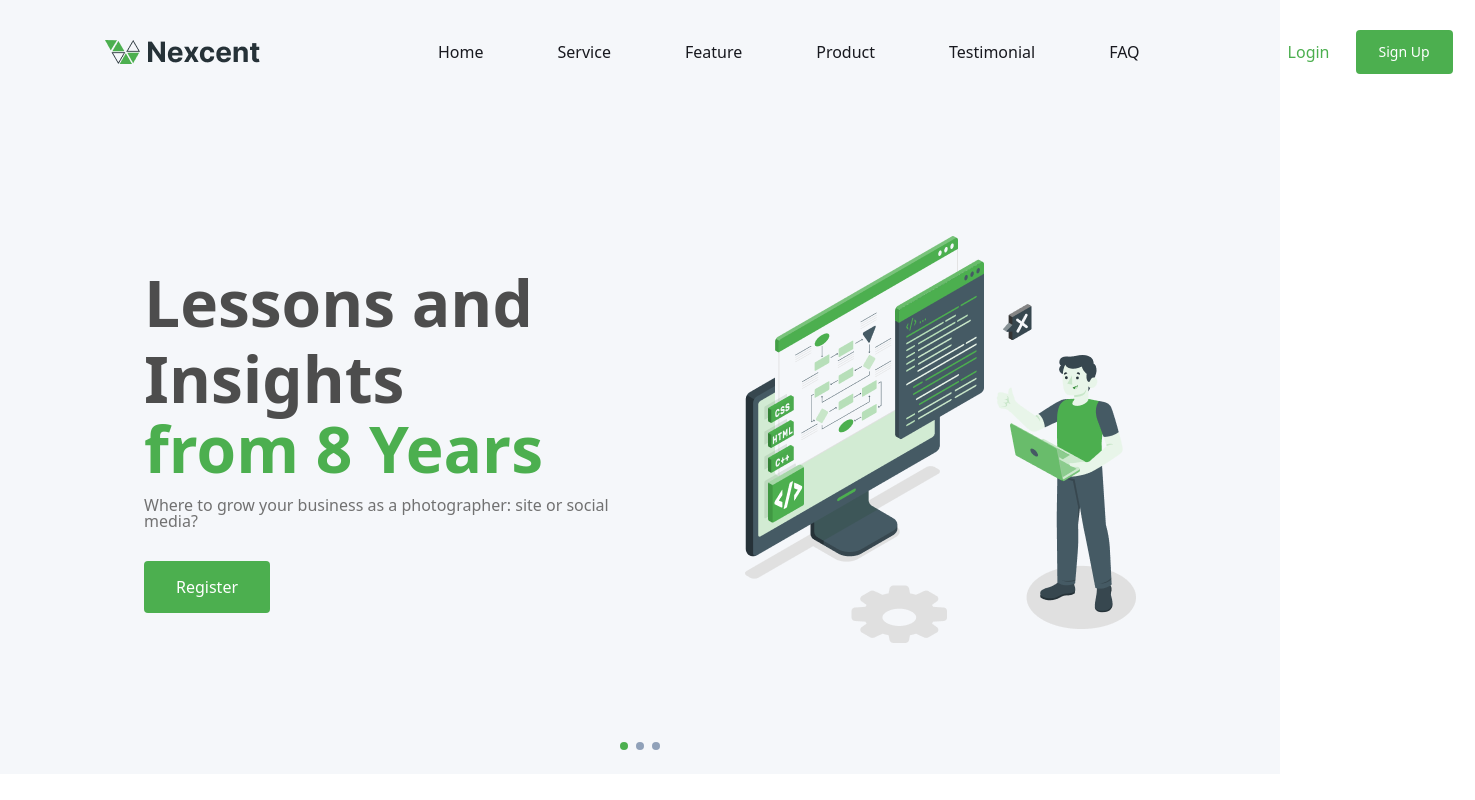
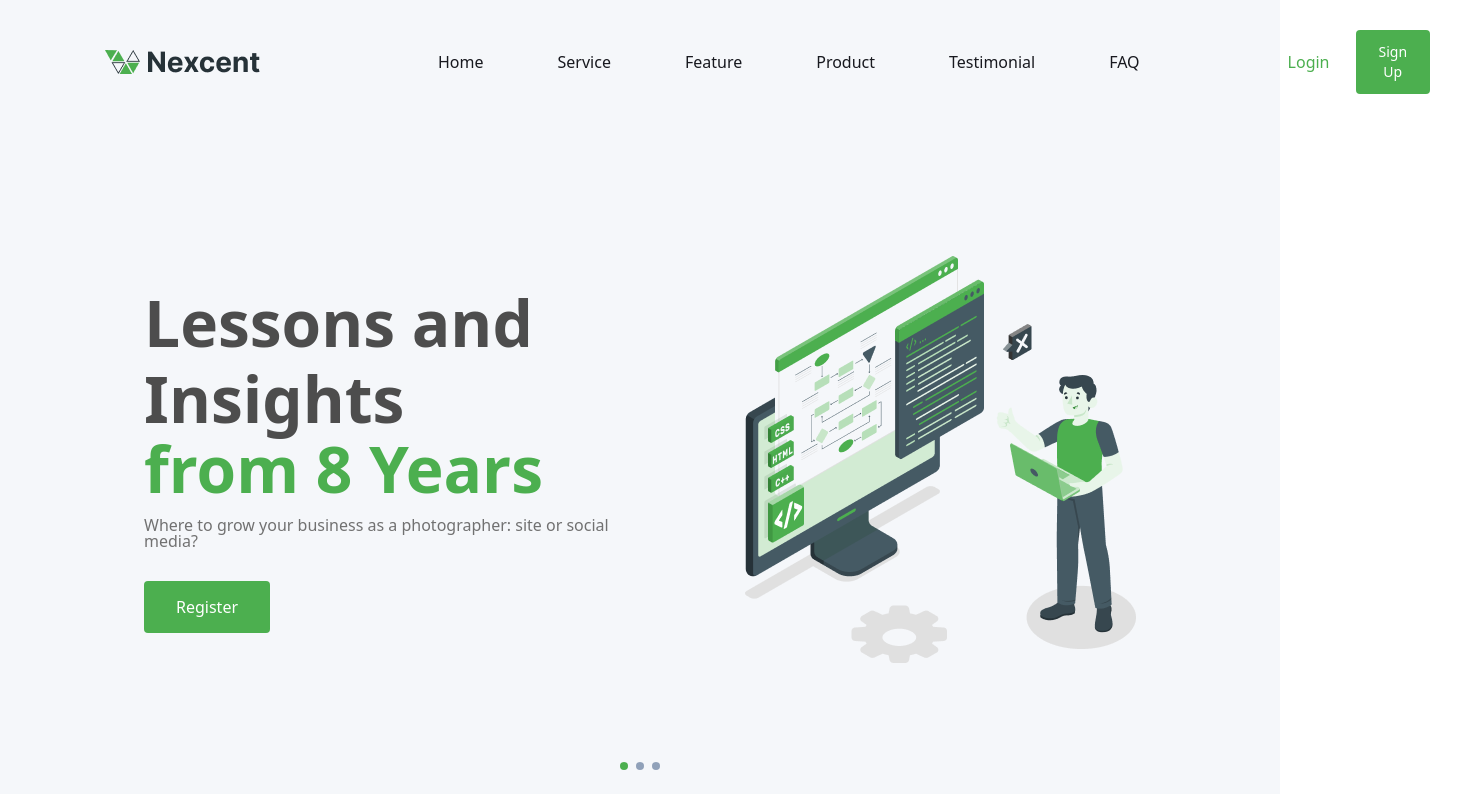
Before and after one commit to FarwaAshraf70/Nexcent-project, a website: page index.html in a window 1280 px wide. Shown: the top 800 px of the page, 1475 px wide, since content can reach past the window. Drawn offline with nearby package versions, Linux system fonts and the light colour scheme.

Commit message:
scroll error resolve

```diff
--- a/index.html
+++ b/index.html
@@ -53,14 +53,12 @@
                 </li>
             </ul>
         </div>
-        <div class="flex gap-[14px] mr-[120px] pr-[22px]">
+        <div class="flex gap-[14px] pr-[22px] ">
             <button type="button"
                 class="text-[#4CAF4F] cursor-pointer hidden md:block px-3 py-2 rounded-md hover:bg-[#4CAF4F] hover:text-white ">Login</button>
-            <button type="button" class="bg-[#4CAF4F] cursor-pointer font-[500] text-[14px] leading-[20px] text-[#FFFFFF] rounded-sm py-[12px] px-[23px]
-           hover:text-[#4CAF4F] hover:bg-transparent hover:border hover:border-[#4CAF4F]
-           transition duration-300 whitespace-nowrap">
-                Sign Up
-            </button>
+            <button type="button" class="bg-[#4CAF4F]  cursor-pointer font-[500] text-[14px] leading-[20px] text-[#FFFFFF] rounded-sm py-[12px] px-[23px] w-full  hover:text-[#4CAF4F] hover:bg-transparent hover:border hover:border-[#4CAF4F]
+           cursor-pointer transition duration-300 ">Sign
+                Up</button>
 
         </div>
 
@@ -375,7 +373,7 @@
                     Revamping the
                     Membership Model with Triathlon Australia
                 </p>
-
+                \
                 <div class="flex items-center justify-center  gap-[8px] ">
                     <button type="button"
                         class="text-[20px] font-[600] leading-[28px] text-[#4CAF4F] hover:underline hover:decoration-[#4CAF4F] underline-offset-4 transition duration-300">Readmore</button>
@@ -403,8 +401,8 @@
                 a Demo
             </button>
 
-            <div class="  absolute bottom-[53px]   left-[449px] group-active:fill-[#4CAF4F] transition duration-300">
-                <img src=" ./images/Vector1.png" alt="" class="text-[#FFFFFF] " />
+            <div class="  absolute bottom-[53px]   left-[495px]  ">
+                <img src="./images/Vector1.png" alt="" class="text-[#FFFFFF] " />
             </div>
 
         </div>
```
